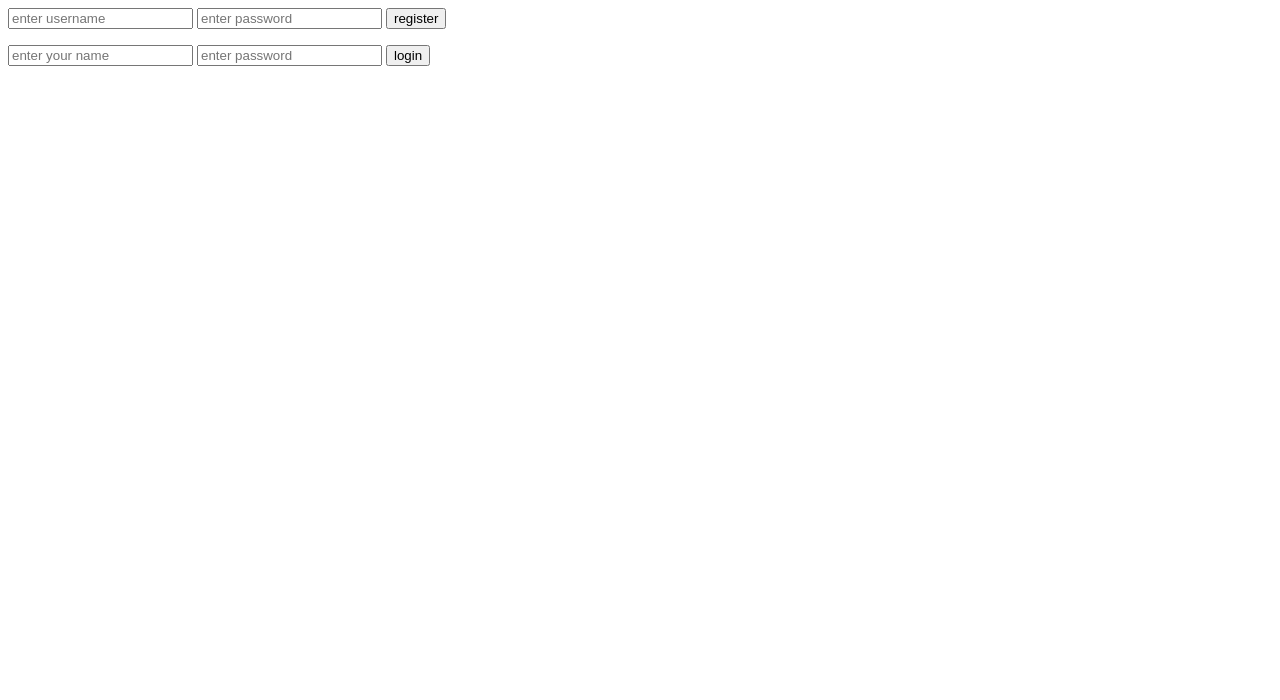
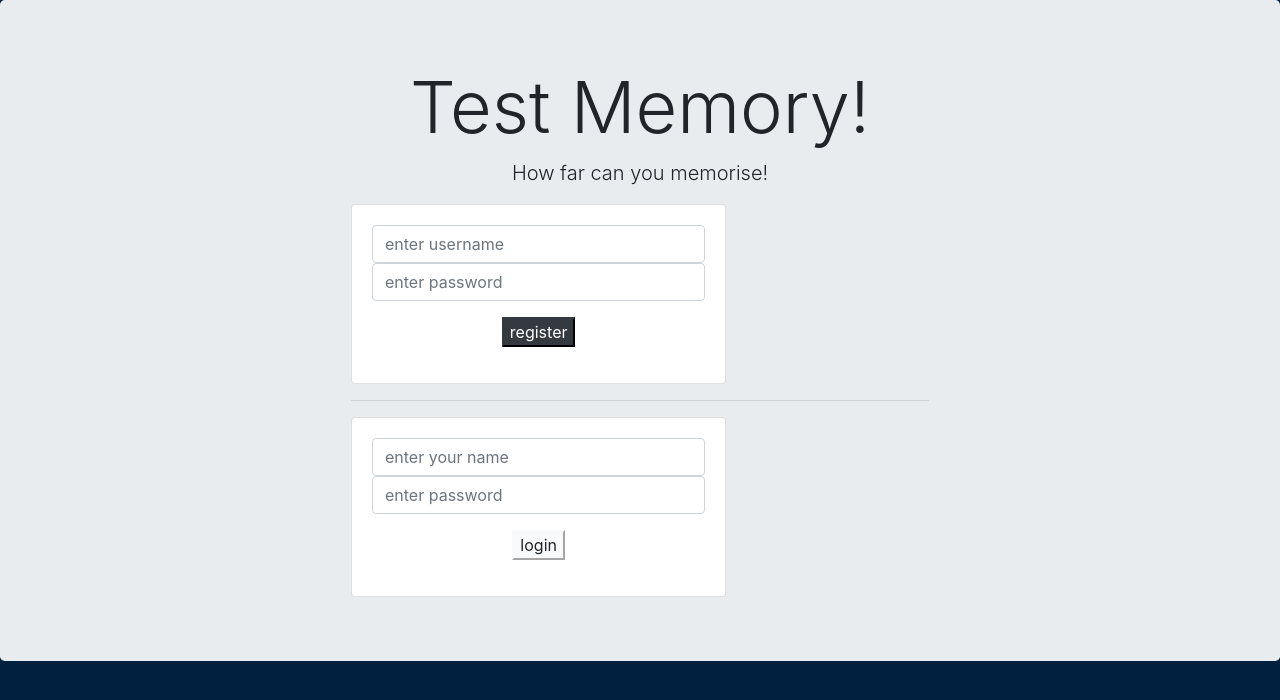
Before and after one commit to RousselRomeo/Simon-Game-Challenge, a Node server app: page /register in a window 1280 px wide. Shown: the top 700 px of the page. Run offline with Node 20, Linux system fonts and the light colour scheme; some libraries are stand-ins or nearby versions.

Commit message:
add CSS,register and authentificate V2

```diff
--- a/public/game.html
+++ b/public/game.html
@@ -4,9 +4,11 @@
 <head>
   <meta charset="utf-8">
   <title>Simon</title>
-  <link rel="stylesheet" href="styles.css">
+
   <link href="https://fonts.googleapis.com/css?family=Press+Start+2P" rel="stylesheet">
-
+  <link rel="stylesheet" href="https://use.fontawesome.com/releases/v5.6.3/css/all.css" integrity="sha384-UHRtZLI+pbxtHCWp1t77Bi1L4ZtiqrqD80Kn4Z8NTSRyMA2Fd33n5dQ8lWUE00s/" crossorigin="anonymous">
+  <link rel="stylesheet" href="https://stackpath.bootstrapcdn.com/bootstrap/4.2.1/css/bootstrap.min.css" integrity="sha384-GJzZqFGwb1QTTN6wy59ffF1BuGJpLSa9DkKMp0DgiMDm4iYMj70gZWKYbI706tWS" crossorigin="anonymous">
+   <link rel="stylesheet" href="styles.css">
 </head>
 
 <body>
--- a/public/registerlogin.html
+++ b/public/registerlogin.html
@@ -2,21 +2,59 @@
 <head>
     <meta charset="UTF-8">
     <meta name="viewport" content="width=device-width, initial-scale=1.0">
+    <link href="https://fonts.googleapis.com/css?family=Press+Start+2P" rel="stylesheet">
+    <link rel="stylesheet" href="https://use.fontawesome.com/releases/v5.6.3/css/all.css" integrity="sha384-UHRtZLI+pbxtHCWp1t77Bi1L4ZtiqrqD80Kn4Z8NTSRyMA2Fd33n5dQ8lWUE00s/" crossorigin="anonymous">
+    <link rel="stylesheet" href="https://stackpath.bootstrapcdn.com/bootstrap/4.2.1/css/bootstrap.min.css" integrity="sha384-GJzZqFGwb1QTTN6wy59ffF1BuGJpLSa9DkKMp0DgiMDm4iYMj70gZWKYbI706tWS" crossorigin="anonymous">
+     <link rel="stylesheet" href="styles.css">
     <title>register/login</title>
 </head>
 <body>
-    <form action="/register"  method="post">
 
-    <input type="text"  name="userName" placeholder="enter username">
-    <input type="password"  name="password"  placeholder="enter password">
-    <button>register</button>
+ <div class="jumbotron centered">
+     <h1 class="display-3"> Test Memory!</h1>
+        <p class="lead">How far can you memorise!</p>
+       <div  class="container">
 
-    </form>
 
-    <form action="/login" method="post">
-        <input type="name"    name="userName" placeholder="enter your name">
-        <input type="password"  name="password"  placeholder="enter password">
-        <button>login</button>
-        </form>
+           <div class="row">
+
+           <div class="col-sm-8">
+
+           <div class="card">
+           <div class= "card-body">
+
+          <form action="/register"  method="post">
+            <div class="form-group">
+
+           <input type="text"  class="form-control" name="userName" placeholder="enter username">
+           <input type="password" class="form-control" name="password"  placeholder="enter password">
+           </div>
+           <button class="btn-dark">register</button>
+
+          </form>
+
+          </div>
+        </div>
+        </div>
+    </div>
+    <hr>
+    <div>
+    <div class="row">
+        <div class="col-sm-8">
+        <div class="card">
+        <div class= "card-body">
+            <form action="/login" method="post">
+                <div class="form-group">
+            <input type="name"  class="form-control"  name="userName" placeholder="enter your name">
+            <input type="password" class="form-control"  name="password"  placeholder="enter password">
+             </div>
+            <button class="btn-light">login</button>
+            </form>
+        </div>
+    </div>
+    </div>
+</div>
+      </div>
+ </div>
 </body>
 </html>
--- a/server.js
+++ b/server.js
@@ -51,13 +51,23 @@
 
   })
 
+  User.findOne({name:req.body.userName},function(err,foundUser){
+
+    if(err){
+      console.log(err)
+    }else{
+      if(foundUser){
+        res.send("Username already in use! please change")
+      }
+    }
+  })
 
   newUser.save(function(err){
     if(err){
       console.log(err)
       res.sendFile(__dirname + "/public/errorregister.html")
     }else{
-      res.sendFile(__dirname + "/public/registerlogin.html")
+      res.sendFile(__dirname + "/public/login.html")
 
     }
   })
```
Also changed, not shown: public/errorregister.html (+49 -12 lines), public/login.html (added, +34 -0 lines), public/styles.css (line endings or trailing spaces).
